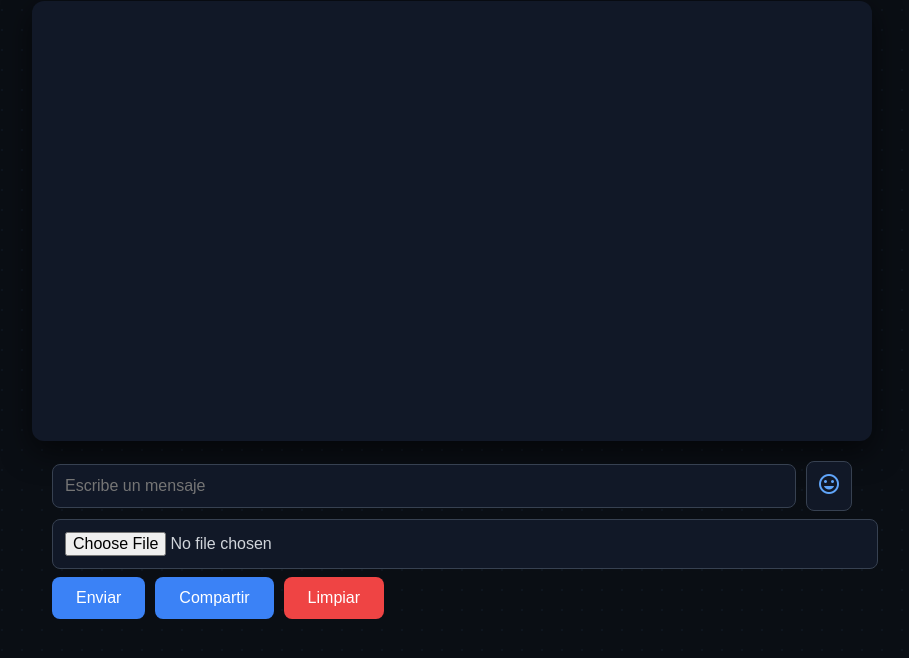
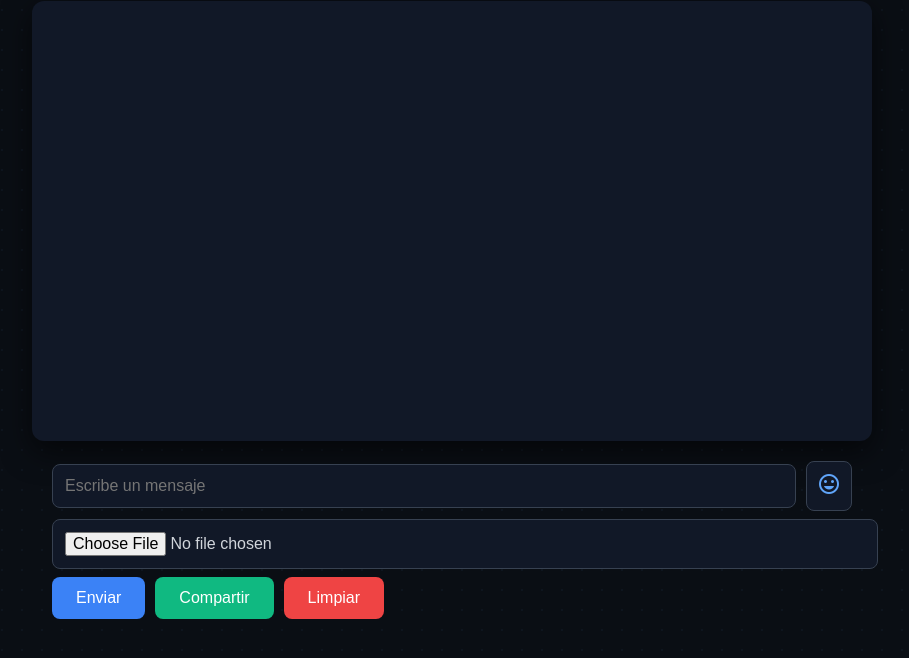
Before and after one commit to aaida6501-source/mi-chat-nuevo, a website: page public/index.html in a window 1280 px wide. Shown: the part 80-738 px from the top of the page, without its empty margins (188-1097 px from the left). Drawn offline with Linux system fonts and the light colour scheme.

Commit message:
Agregar estilo para botón de compartir

```diff
--- a/public/estilos.css
+++ b/public/estilos.css
@@ -177,6 +177,12 @@ button:hover {
   background: #2563eb;
   transform: scale(1.05);
 }
+.share-btn {
+  background: #10b981;
+}
+.share-btn:hover {
+  background: #059669;
+}
 .clear-btn {
   background: #ef4444;
 }
@@ -188,4 +194,4 @@ button:hover {
   flex-direction: column;
   width: 100%;
   max-width: 800px;
-}
+  }
```
